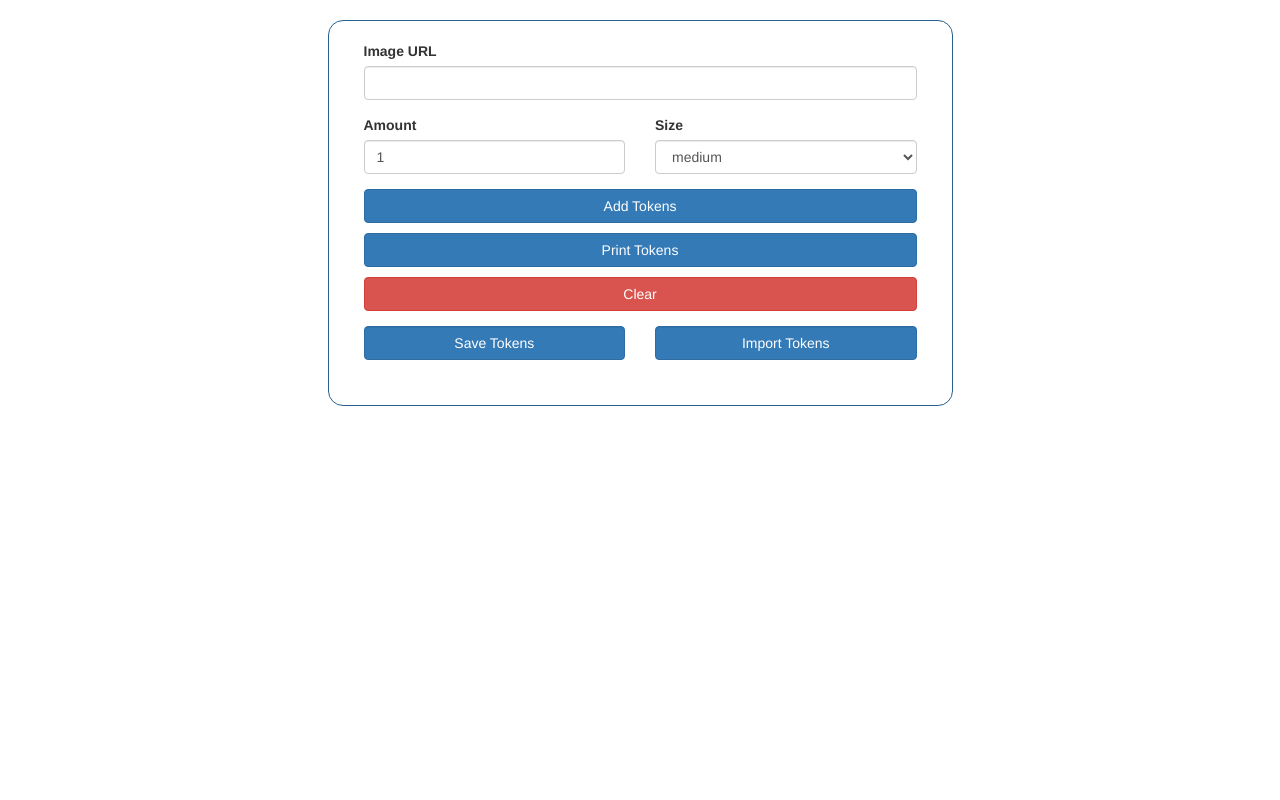
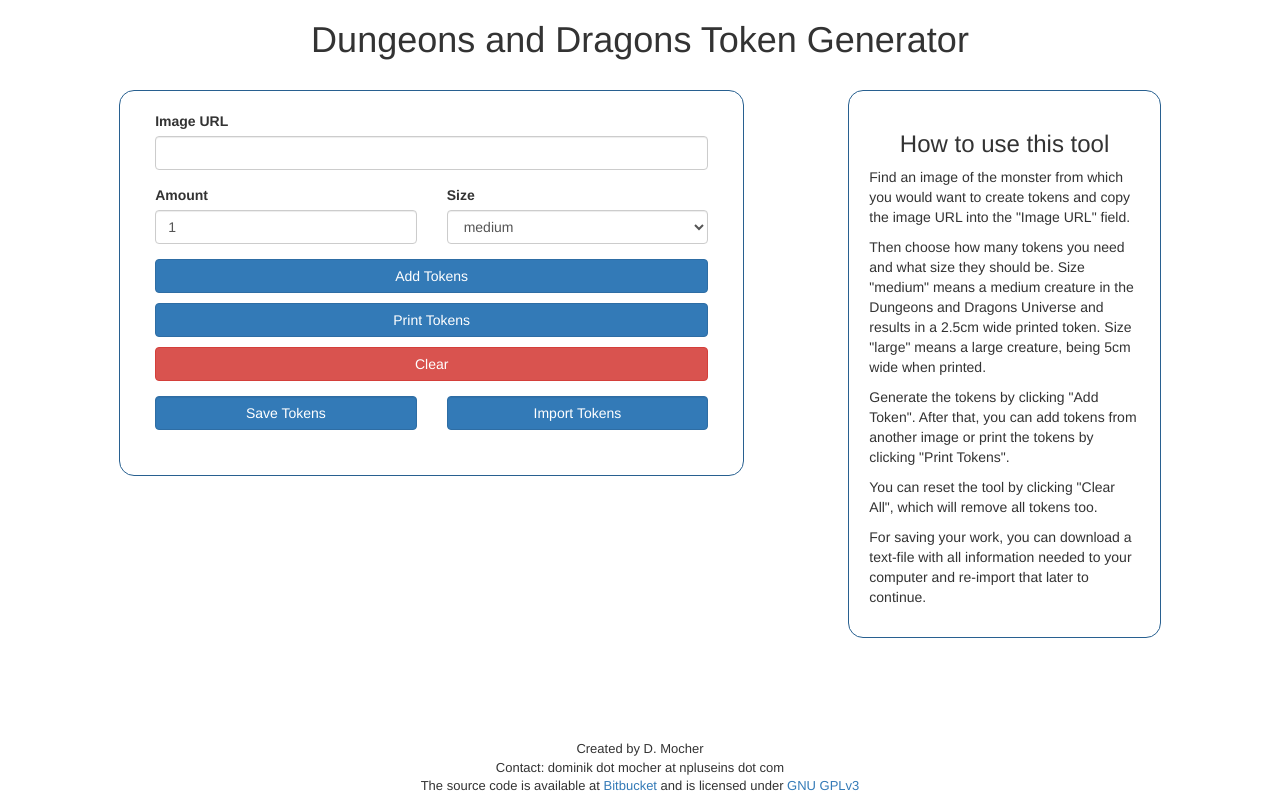
Before and after one commit to riger23/dndtokens, a PHP site: page /index.html in a window 1280 px wide. Run offline with PHP 8.4, Linux system fonts and the light colour scheme.

Commit message:
added License

```diff
--- a/css/style.css
+++ b/css/style.css
@@ -1,5 +1,48 @@
+@media print {
+    .input-box {
+        display: none;
+    }
+    .help-box {
+        display: none;
+    }
+    .header-box {
+        display: none;
+    }
+    footer {
+        display: none;
+    }
+}
 
+html {
+    position: relative;
+    min-height: 95%;
+}
+
+.page-content-wrapper {
+    margin-bottom: 2rem;
+}
+
+.header-box {
+
+}
+
+footer {
+    font-size: small;
+    position: absolute !important;
+    margin-top: 1rem;
+    bottom: 0;
+    left: 0;
+    right: 0;
+    height: 2rem;
+}
 .input-box {
+    margin-top: 2rem;
+    border: #286090 solid 1px;
+    border-radius: 15px;
+    padding: 2rem;
+}
+
+.help-box {
     margin-top: 2rem;
     border: #286090 solid 1px;
     border-radius: 15px;
@@ -10,11 +53,6 @@
     display: none;
 }
 
-@media print {
-    .input-box {
-        display: none;
-    }
-}
 
 .btn-primary {
     margin-bottom: 1rem;
--- a/index.html
+++ b/index.html
@@ -7,9 +7,10 @@
     <link rel="stylesheet" href="css/style.css">
     <title>DnD Token Generator</title>
 </head>
-<body>
+<body class="page-content-wrapper">
 <div class="container-fluid">
-    <div class="col-sm-6 col-sm-offset-3 input-box">
+    <div class="col-sm-12 header-box"><h1 class="text-center">Dungeons and Dragons Token Generator</h1></div>
+    <div class="col-sm-6 col-sm-offset-1 input-box">
         <form>
             <div class="col-sm-12 form-group">
                 <label for="imageUrl">Image URL</label>
@@ -40,11 +41,27 @@
             </div>
         </form>
     </div>
+    <div class="col-sm-3 col-sm-offset-1 help-box">
+        <h3 class="text-center">How to use this tool</h3>
+            <p class="text-left">Find an image of the monster from which you would want to create tokens and copy the
+                image URL into the "Image URL" field.</p>
+            <p class="text-left">Then choose how many tokens you need and what size they should be. Size "medium" means a
+                medium creature in the Dungeons and Dragons Universe and results in a 2.5cm wide printed token. Size
+                "large" means a large creature, being 5cm wide when printed.</p>
+            <p class="text-left">Generate the tokens by clicking "Add Token". After that, you can add tokens from another
+                image or print the tokens by clicking "Print Tokens".</p>
+            <p class="text-left">You can reset the tool by clicking "Clear All", which will remove all tokens too.</p>
+            <p class="text-left">For saving your work, you can download a text-file with all information needed to your
+                computer and re-import that later to continue.</p>
+
+    </div>
     <div class="col-sm-12 tokens" id="tokenSpace">
     </div>
 </div>
 </body>
-<footer>
+<footer class="col-sm-12">
+    <p class="text-center">Created by D. Mocher</br>Contact: dominik dot mocher at npluseins dot com
+    </br>The source code is available at <a href="https://bitbucket.org/Riger2311/dndtokens">Bitbucket</a> and is licensed under <a href="https://www.gnu.org/licenses/gpl-3.0.de.html">GNU GPLv3</a></p>
     <script src="js/controller.js"></script>
 </footer>
 </html>
```
Also changed, not shown: License.txt (added).
